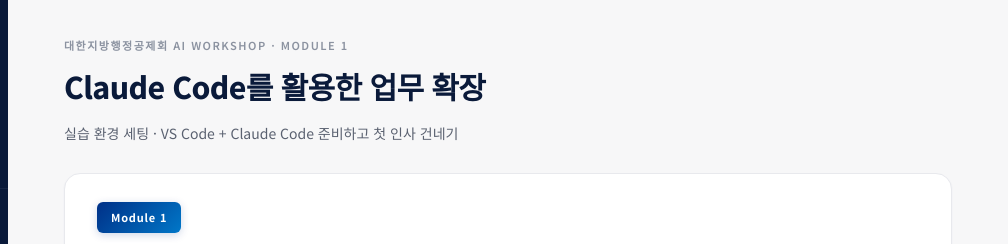
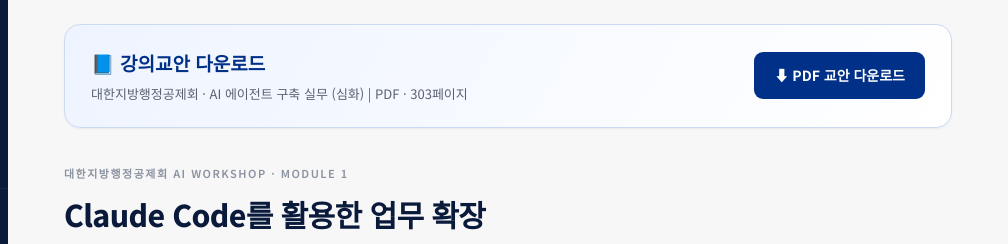
Before and after one commit to soyeonpark610-droid/-, a plain HTML site: page index.html in a window 1280 px wide. Shown: the top 244 px of the page, 272-1280 px from the left. Drawn offline with Linux system fonts and the light colour scheme.

Commit message:
Add files via upload

```diff
--- a/index.html
+++ b/index.html
@@ -433,6 +433,14 @@
   .plan-nav { display:flex; gap:8px; justify-content:space-between; align-items:center; flex-wrap:wrap; margin-bottom:12px; }
   .plan-nav .grp { display:flex; gap:8px; flex-wrap:wrap; }
   .plan-progress { font-size:12.5px; color:var(--text-muted); font-weight:600; }
+
+  .lecture-download { margin:24px 56px 0; padding:22px 26px; background:linear-gradient(120deg,#eef4ff,#fff); border:1px solid #cbdaf2; border-radius:16px; display:flex; justify-content:space-between; align-items:center; gap:20px; flex-wrap:wrap; box-shadow:var(--shadow-sm); }
+  .lecture-download h2 { font-size:19px; font-weight:800; color:var(--poba-navy); margin-bottom:5px; }
+  .lecture-download p { font-size:13px; color:var(--text-secondary); }
+  .lecture-download a { display:inline-flex; align-items:center; justify-content:center; gap:8px; padding:12px 20px; background:var(--poba-navy); color:white; text-decoration:none; border-radius:9px; font-size:14px; font-weight:700; white-space:nowrap; }
+  .lecture-download a:hover { background:var(--poba-navy-dark); }
+  @media(max-width:1180px){.lecture-download{margin:24px 36px 0;}}
+  @media(max-width:820px){.lecture-download{margin:72px 20px 0;padding:20px;} .lecture-download a{width:100%;}}
 </style>
 </head>
 <body>
@@ -472,7 +480,7 @@
     </nav>
     <div class="sidebar-foot">© POBA AI Workshop 2026</div>
   </aside>
-  <main class="main-area" id="main"></main>
+  <main class="main-area" id="main"><section class="lecture-download" aria-label="강의교안 다운로드"><div><h2>📘 강의교안 다운로드</h2><p>대한지방행정공제회 · AI 에이전트 구축 실무 (심화) | PDF · 303페이지</p></div><a href="강의교안_AI에이전트구축실무_심화.pdf" download="강의교안_AI에이전트구축실무_심화.pdf" type="application/pdf">⬇ PDF 교안 다운로드</a></section></main>
 </div>
 
 <div class="font-size-controller" role="group" aria-label="글자 크기 조절">
@@ -635,7 +643,7 @@ function copyPrompt(btn, id) {
 }
 
 (function init() {
-  document.getElementById('main').innerHTML = PANELS_HTML;
+  document.getElementById('main').insertAdjacentHTML('beforeend', PANELS_HTML);
   // 파일이 연결된 버튼은 활성 색상으로
   document.querySelectorAll('[data-file]').forEach(b => { if (FILES[b.dataset.file]) b.classList.remove('pending'); });
   const navItems = document.querySelectorAll('.nav-item');
```
